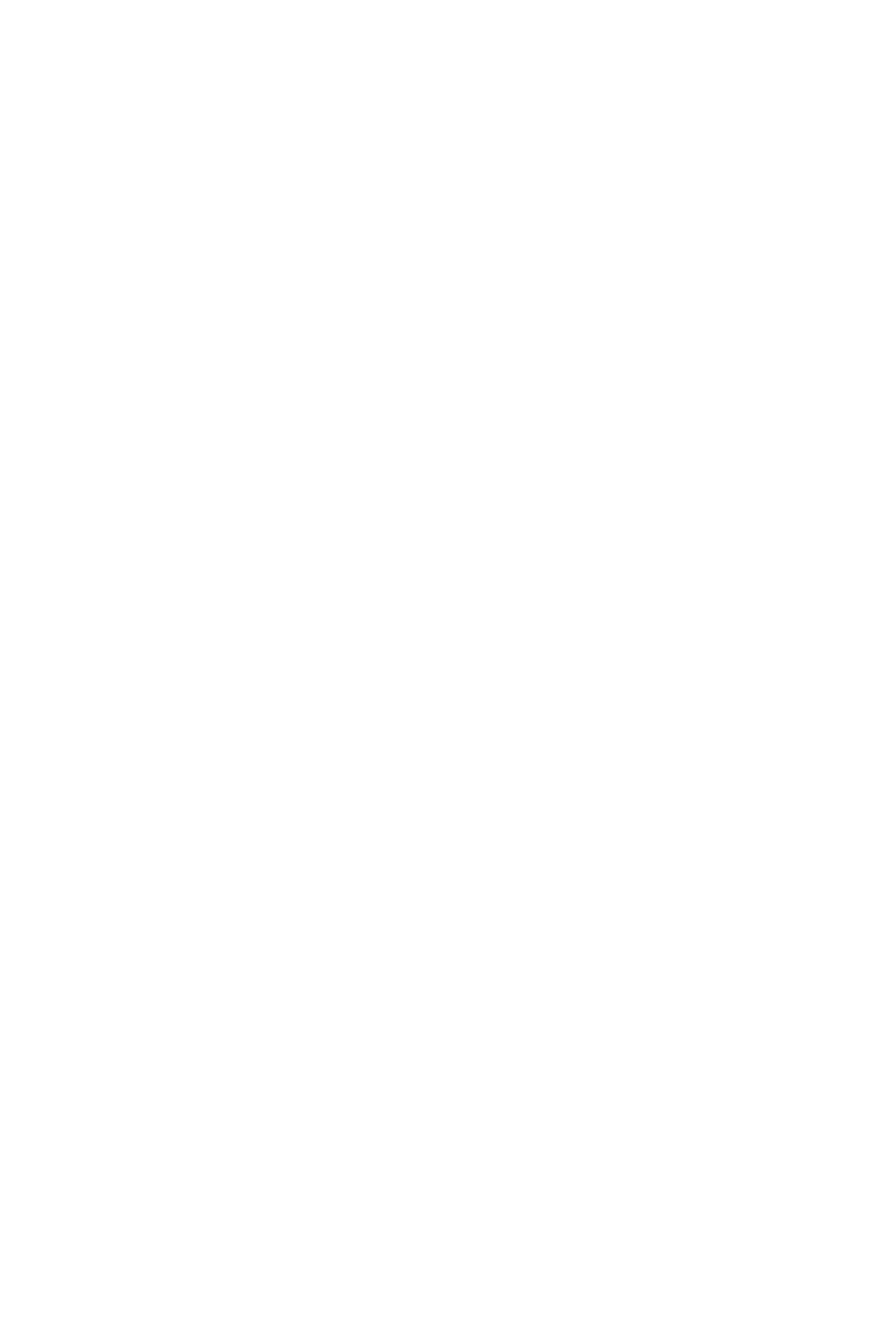
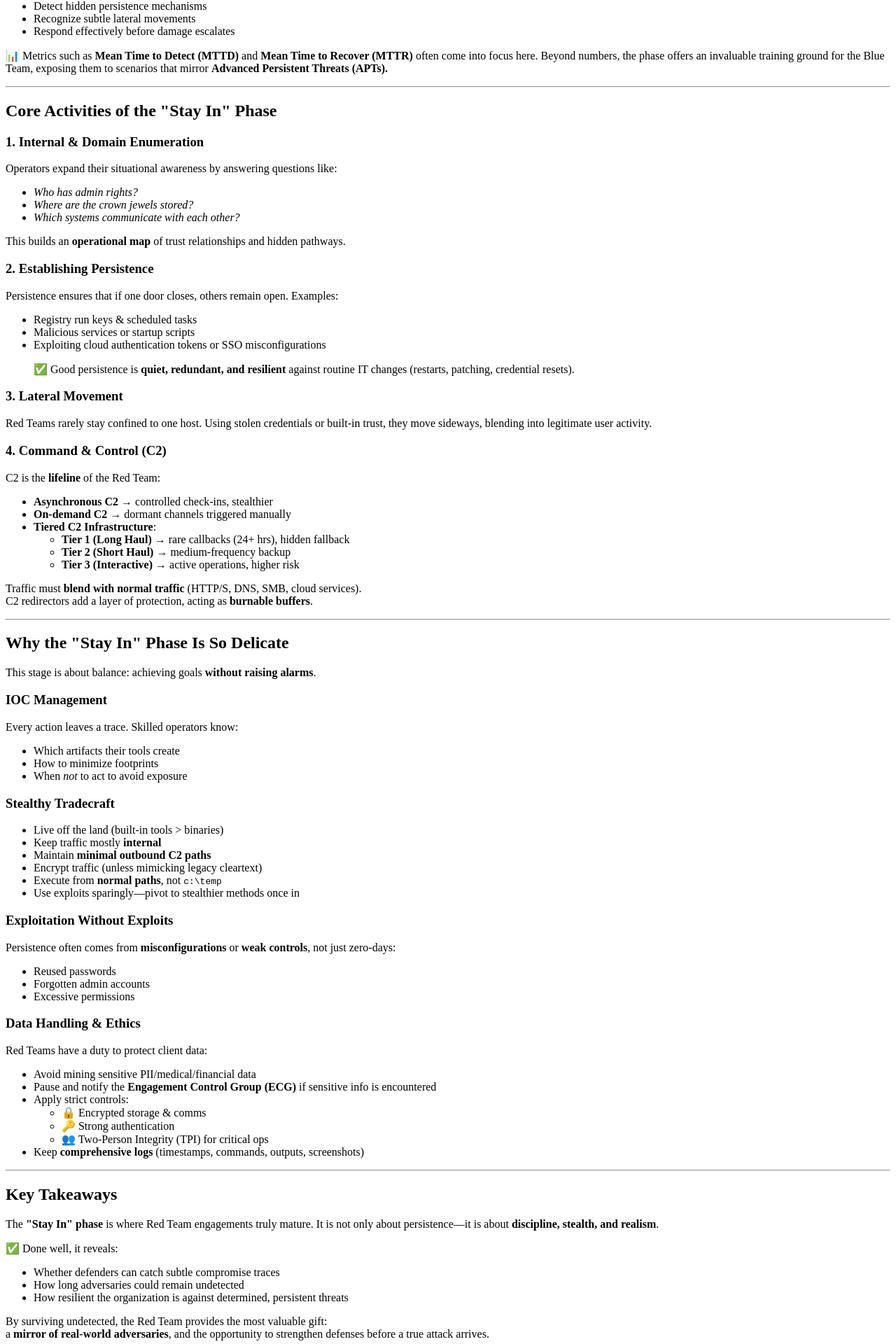
Before and after one commit to RedTeamers/REDTEAMERS-DOC, a Next.js app: page /RTW/stay_in in a window 1280 px wide. Shown: the part 322-2242 px from the top of the page at 70% size. Before the commit the page ends 800 px from the top, so only its background shows below. Built offline with nearby package versions, Linux system fonts and the light colour scheme.

Commit message:
add stay in content

```diff
--- a/pages/RTW/get_in.mdx
+++ b/pages/RTW/get_in.mdx
@@ -7,7 +7,7 @@ import { Callout } from 'nextra/components'
 import ThemedImage from '@/components/ThemedImage'
 import Image from 'next/image'
 
-# Red Teaming – The "Get In" Phase
+# The "Get In" Phase
 
 This article explores the theoretical foundations of the **Get In** phase, which represents the critical step of **initial access**.
 
--- a/pages/RTW/stay_in.mdx
+++ b/pages/RTW/stay_in.mdx
@@ -2,3 +2,110 @@
 title: "Stay In Phase"
 description: "Red Teaming Methodology - Stay In Phase"
 ---
+
+# The "Stay In" Phase
+
+Red Team engagements progress through distinct stages, each designed to replicate the mindset and tradecraft of real-world adversaries. Among these, the **"Stay In" phase** is one of the most delicate and defining. It focuses on maintaining a **persistent and stealthy presence** inside the target environment after the initial breach.
+
+> 💡 Where the **Get In** phase is about breaking through the door, **Stay In** is about living quietly inside the house—unnoticed, yet fully aware of your surroundings.
+
+---
+
+## Purpose and Strategic Importance
+
+The primary objective of the "Stay In" phase is to **establish and sustain persistence**. Unlike a penetration test that often ends after the first foothold, Red Team engagements last weeks or months. Maintaining uninterrupted access is critical to set the stage for the **"Act" phase**, where meaningful operational goals (like data exfiltration or business impact) are pursued.
+
+From the defenders’ perspective, this stage is a **stress test of resilience**. It highlights their ability to:
+- Detect hidden persistence mechanisms
+- Recognize subtle lateral movements
+- Respond effectively before damage escalates
+
+📊 Metrics such as **Mean Time to Detect (MTTD)** and **Mean Time to Recover (MTTR)** often come into focus here. Beyond numbers, the phase offers an invaluable training ground for the Blue Team, exposing them to scenarios that mirror **Advanced Persistent Threats (APTs).**
+
+---
+
+## Core Activities of the "Stay In" Phase
+
+### 1. Internal & Domain Enumeration
+Operators expand their situational awareness by answering questions like:
+- *Who has admin rights?*
+- *Where are the crown jewels stored?*
+- *Which systems communicate with each other?*
+
+This builds an **operational map** of trust relationships and hidden pathways.
+
+### 2. Establishing Persistence
+Persistence ensures that if one door closes, others remain open. Examples:
+- Registry run keys & scheduled tasks
+- Malicious services or startup scripts
+- Exploiting cloud authentication tokens or SSO misconfigurations
+
+> ✅ Good persistence is **quiet, redundant, and resilient** against routine IT changes (restarts, patching, credential resets).
+
+### 3. Lateral Movement
+Red Teams rarely stay confined to one host. Using stolen credentials or built-in trust, they move sideways, blending into legitimate user activity.
+
+### 4. Command & Control (C2)
+C2 is the **lifeline** of the Red Team:
+
+- **Asynchronous C2** → controlled check-ins, stealthier
+- **On-demand C2** → dormant channels triggered manually
+- **Tiered C2 Infrastructure**:
+  - **Tier 1 (Long Haul)** → rare callbacks (24+ hrs), hidden fallback
+  - **Tier 2 (Short Haul)** → medium-frequency backup
+  - **Tier 3 (Interactive)** → active operations, higher risk
+
+Traffic must **blend with normal traffic** (HTTP/S, DNS, SMB, cloud services).
+C2 redirectors add a layer of protection, acting as **burnable buffers**.
+
+---
+
+## Why the "Stay In" Phase Is So Delicate
+
+This stage is about balance: achieving goals **without raising alarms**.
+
+### IOC Management
+Every action leaves a trace. Skilled operators know:
+- Which artifacts their tools create
+- How to minimize footprints
+- When *not* to act to avoid exposure
+
+### Stealthy Tradecraft
+- Live off the land (built-in tools > binaries)
+- Keep traffic mostly **internal**
+- Maintain **minimal outbound C2 paths**
+- Encrypt traffic (unless mimicking legacy cleartext)
+- Execute from **normal paths**, not `c:\temp`
+- Use exploits sparingly—pivot to stealthier methods once in
+
+### Exploitation Without Exploits
+Persistence often comes from **misconfigurations** or **weak controls**, not just zero-days:
+- Reused passwords
+- Forgotten admin accounts
+- Excessive permissions
+
+### Data Handling & Ethics
+Red Teams have a duty to protect client data:
+- Avoid mining sensitive PII/medical/financial data
+- Pause and notify the **Engagement Control Group (ECG)** if sensitive info is encountered
+- Apply strict controls:
+  - 🔒 Encrypted storage & comms
+  - 🔑 Strong authentication
+  - 👥 Two-Person Integrity (TPI) for critical ops
+- Keep **comprehensive logs** (timestamps, commands, outputs, screenshots)
+
+---
+
+## Key Takeaways
+
+The **"Stay In" phase** is where Red Team engagements truly mature. It is not only about persistence—it is about **discipline, stealth, and realism**.
+
+✅ Done well, it reveals:
+- Whether defenders can catch subtle compromise traces
+- How long adversaries could remain undetected
+- How resilient the organization is against determined, persistent threats
+
+By surviving undetected, the Red Team provides the most valuable gift:
+a **mirror of real-world adversaries**, and the opportunity to strengthen defenses before a true attack arrives.
+
+---
```
Also changed, not shown: pages/RTW/index.mdx (+11 -0 lines), public/images/methodologyb.png (added), public/images/methodologyw.png (added).
